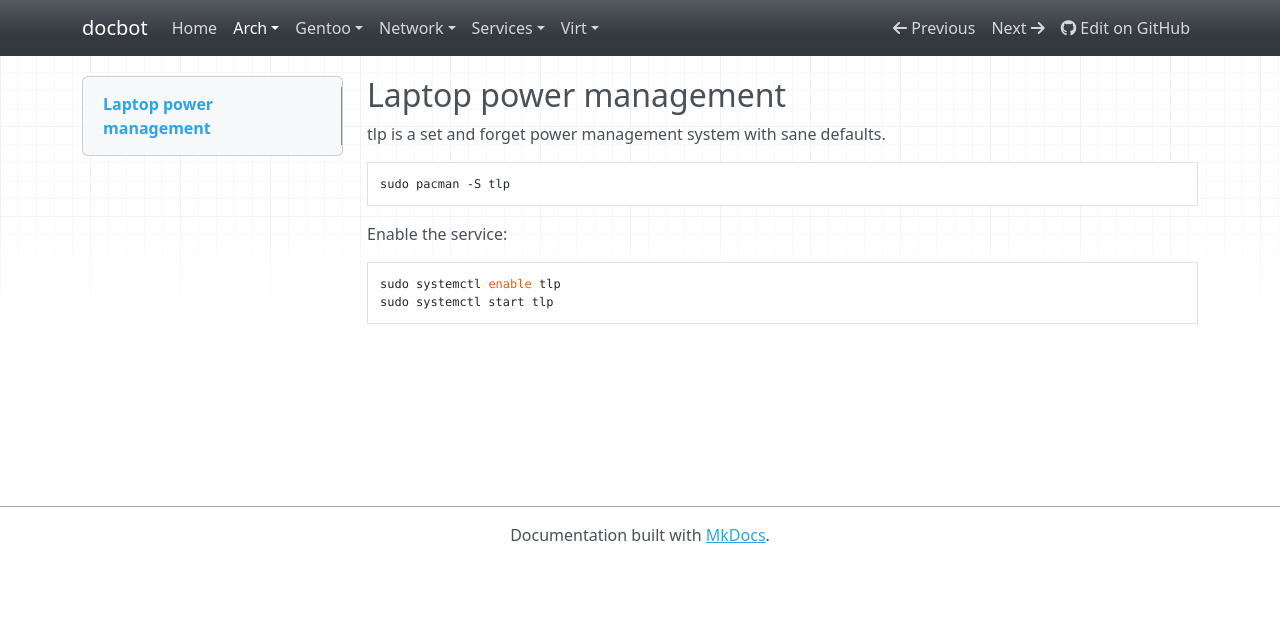
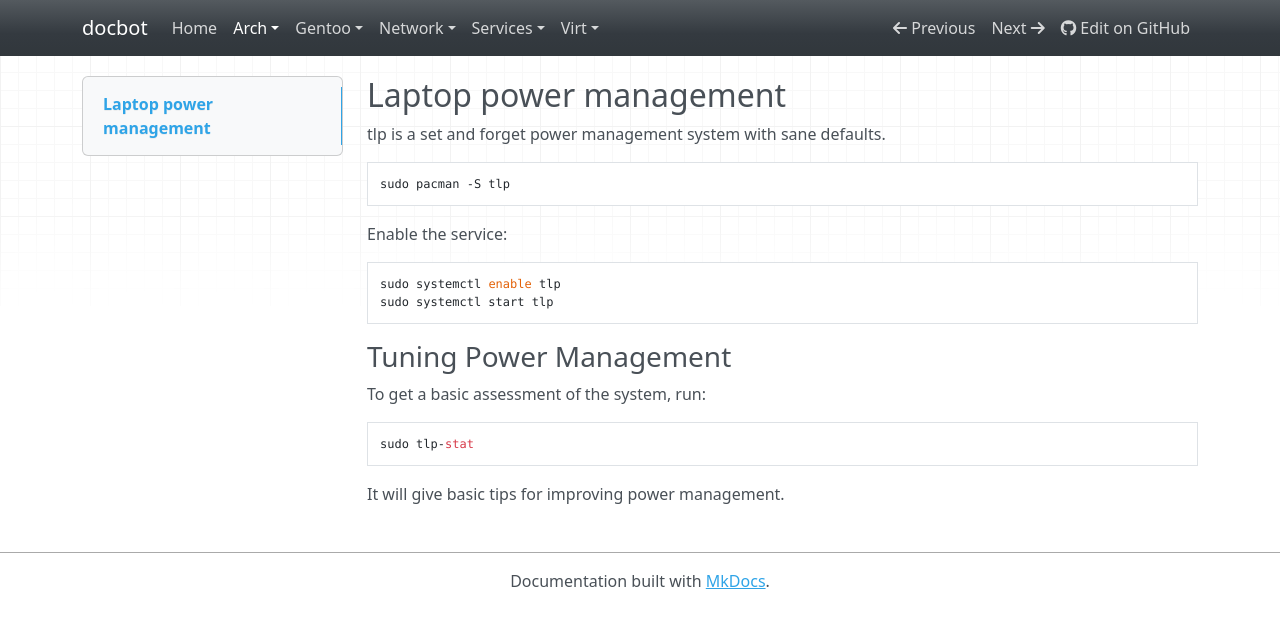
Before and after one commit to noahbailey/docbot, an MkDocs documentation site: the page built from docs/arch/laptop.md, in a window 1280 px wide. Shown: the top 628 px of the page. Built offline with MkDocs 1.6.1, drawn with Linux system fonts in a browser that asks for light colours; nearby versions of some CDN libraries.

Commit message:
Update laptop.md

```diff
--- a/docs/arch/laptop.md
+++ b/docs/arch/laptop.md
@@ -16,3 +16,11 @@ Enable the service:
 
     sudo systemctl enable tlp
     sudo systemctl start tlp
+
+### Tuning Power Management
+
+To get a basic assessment of the system, run:
+
+    sudo tlp-stat
+
+It will give basic tips for improving power management.
```
